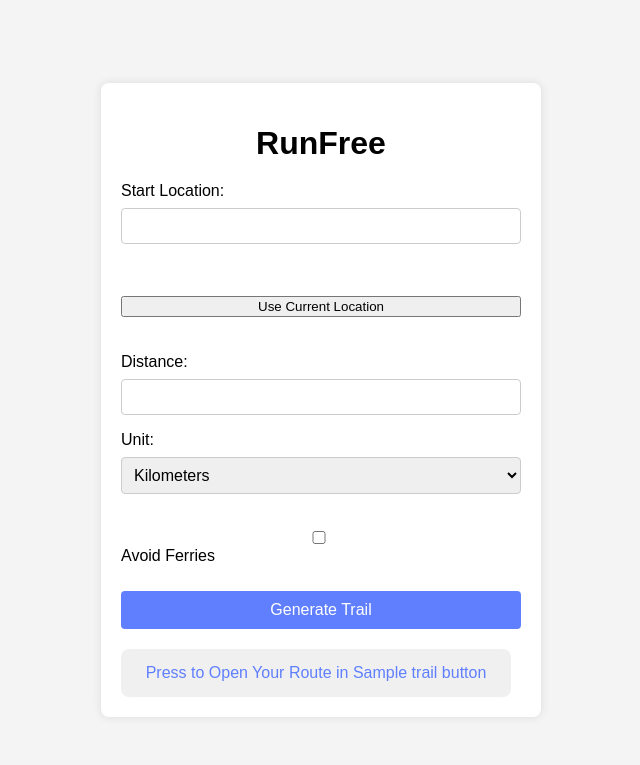
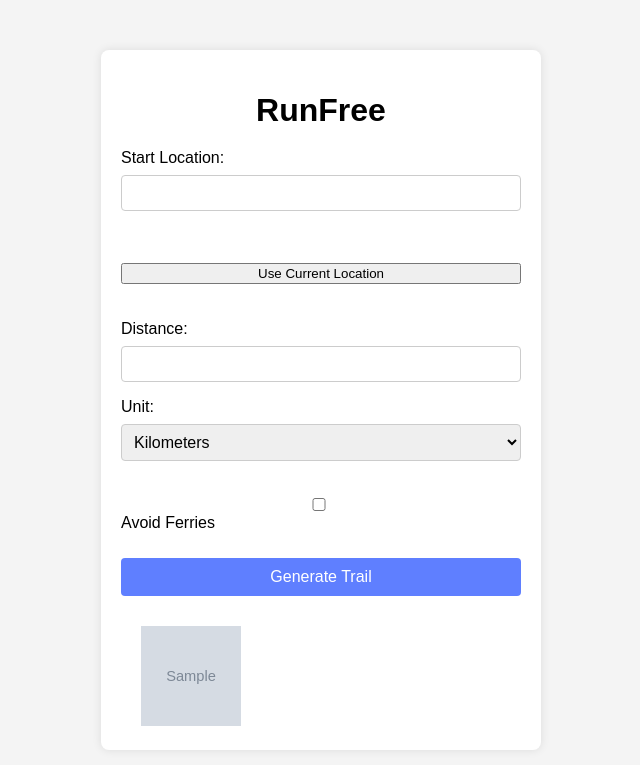
Before and after one commit to dcolinmorgan/runfree, a Flask app: template templates/index.html in a window 1280 px wide. Shown: the top 765 px of the page, without its empty margins (319-959 px from the left). Run offline with Flask 3, Linux system fonts and the light colour scheme; the template is opened without the code that fills it: most values are stand-ins (such as "Sample title", 1, 10 or a date in 2020); grey boxes marked "Sample" are stand-in pictures.

Commit message:
better map icons
for 3 map services

```diff
--- a/main.py
+++ b/main.py
@@ -92,7 +92,7 @@ def generate_trail(start_location, distance, unit):
   apple_maps_link = f"http://maps.apple.com/?saddr={start_location_encoded}&daddr={start_location_encoded}&dirflg=w&wp={waypoints_encoded}"
   openstreetmap_link = f"https://www.openstreetmap.org/directions?engine=graphhopper_foot&route={start_location_encoded}%3B{start_location_encoded}&route={waypoints_encoded}"
 
-  return google_maps_link, mapbox_link, apple_maps_link, openstreetmap_link
+  return google_maps_link, apple_maps_link, openstreetmap_link
 
 
 def geocode_location(location):
@@ -110,8 +110,12 @@ def index():
     unit = request.form['unit']
     # avoid_ferries = 'avoid_ferries' in request.form
     trail_links = generate_trail(start_location, distance, unit)
-    button_names = ["Google Maps", "MapBox", "Apple Maps", "OpenStreet Maps"]
-    trail_buttons = list(zip(button_names, trail_links))
+    button_names = ["GoogleMaps", "AppleMaps", "OpenStreetMaps"]
+    icon_paths = [
+        "static/icons/GoogleMaps.png", "static/icons/AppleMaps.png",
+        "static/icons/OpenStreetMaps.png"
+    ]
+    trail_buttons = list(zip(button_names, trail_links, icon_paths))
     return render_template('index.html', trail_buttons=trail_buttons)
   return render_template('index.html')
 
--- a/static/style.css
+++ b/static/style.css
@@ -1,131 +1,3 @@
-/* Basic style for the button */
-.upload-strava-button {
-    padding: 10px 20px;
-    background-color: #FF5733; /* Orange color for the button */
-    color: white;
-    text-decoration: none;
-    border-radius: 5px;
-    font-weight: bold;
-    display: inline-block;
-}
-
-/* Hover effect for the button */
-.upload-strava-button:hover {
-    background-color: #C70039; /* Darker red color when hovering */
-    cursor: pointer; /* Show a pointer cursor */
-    color: white;
-    text-decoration: none;
-    border-radius: 5px;
-    font-weight: bold;
-    display: inline-block;
-}
-
-/* Tooltip style */
-.upload-strava-button:hover::after {
-    content: attr(title); /* Use the title attribute as tooltip content */
-    position: absolute;
-    background-color: #333; /* Dark background for the tooltip */
-    color: white;
-    padding: 5px 10px;
-    border-radius: 3px;
-    bottom: 50px; /* Adjust the position of the tooltip */
-    left: 50%;
-    transform: translateX(-50%);
-    white-space: nowrap; /* Prevent line breaks in tooltip */
-    z-index: 1; /* Make sure the tooltip is on top */
-    opacity: 0.3; /* Adjust opacity for better visibility */
-    text-align: center;
-  /* visibility: hidden;
-  width: max-content;
-  background-color: rgba(0, 0, 0, 0.75);
-  color: #fff;
-  text-align: center;
-  border-radius: 5px;
-  padding: 5px;
-  position: absolute;
-  z-index: 1;
-  bottom: 100%; /* Position above the button */
-  /* left: 50%; */
-  /* transform: translateX(-50%); */
-  /* opacity: 0; */
-  /* transition: opacity 0.3s; */ */
-}
-
-
-<title>Trail Generator</title>
-<style>
-    body {
-        font-family: Arial, sans-serif;
-        margin: 0;
-        padding: 0;
-        background-color: #f4f4f4;
-        display: flex;
-        justify-content: center;
-        align-items: center;
-        height: 100vh;
-    }
-
-    .container {
-        background-color: #fff;
-        padding: 20px;
-        border-radius: 8px;
-        box-shadow: 0 0 10px rgba(0, 0, 0, 0.1);
-        width: 90%;
-        max-width: 400px;
-    }
-
-    h1 {
-        text-align: center;
-        margin-bottom: 20px;
-    }
-
-    form {
-        display: flex;
-        flex-direction: column;
-    }
-
-    label {
-        margin-bottom: 8px;
-    }
-
-    input[type="text"],
-    input[type="number"],
-    select {
-        padding: 8px;
-        margin-bottom: 16px;
-        border-radius: 4px;
-        border: 1px solid #ccc;
-        font-size: 16px;
-    }
-
-    input[type="checkbox"] {
-        margin-right: 8px;
-    }
-
-    input[type="submit"] {
-        padding: 10px 20px;
-        background-color: #5F7FFF;
-        color: #fff;
-        border: none;
-        border-radius: 4px;
-        cursor: pointer;
-        font-size: 16px;
-        transition: background-color 0.3s;
-    }
-
-    input[type="submit"]:hover {
-        background-color: #4d6aff;
-    }
-
-    .result {
-        margin-top: 20px;
-        text-align: center;
-    }
-
-    .result a {
-        color: #5F7FFF;
-        text-decoration: none;
-    }
 
 body {
     font-family: Arial, sans-serif;
@@ -206,5 +78,42 @@
     color: #5F7FFF;
     text-decoration: none;
 }
+.button-container {
+  display: flex;
+}
 
-</style>
+.button {
+  margin-right: 20px; /* Adjust as needed */
+  margin-left: 20px; /* Adjust as needed */
+  margin-top: 20px; /* Adjust as needed */
+
+}
+
+.button a {
+  display: flex;
+  align-items: center;
+  justify-content: center;
+  text-decoration: none;
+  background-color: #f0f0f0; /* Button background color */
+  border: 1px solid #ccc; /* Button border */
+  border-radius: 5px; /* Button border radius */
+  padding: 10px; /* Button padding */
+  transition: background-color 0.3s ease;
+}
+
+.button a:hover {
+  background-color: #e0e0e0; /* Button background color on hover */
+}
+
+.button img {
+  width: 100px; /* Adjust icon size */
+  height: 100px; /* Adjust icon size */
+  margin-right: 5px; Adjust spacing between icon and text
+  margin-left: 5px; /* Adjust as needed */
+  margin-top: 10px; /* Adjust as needed */
+
+}
+
+.button span {
+  font-size: 16px; /* Adjust text size */
+}
--- a/templates/index.html
+++ b/templates/index.html
@@ -28,11 +28,14 @@
             <input type="submit" value="Generate Trail">
         </form>
         {% if trail_buttons %}
-            {% for button_name, trail_link in trail_buttons %}
-                <div class="result">
-                    <a href="{{ trail_link }}" target="_blank">Press to Open Your Route in {{ button_name }}</a>
-                </div>
-            {% endfor %}
+            <div class="button-container">
+                {% for button_name, trail_link, icon_path in trail_buttons %}
+                <a href="{{ trail_link }}" target="_blank" class="button">
+                    <img src="{{ icon_path }}" >
+                    <!-- <span>{{ button_name }}</span> -->
+                </a>
+                {% endfor %}
+            </div>
         {% endif %}
     <div id="result" class="result" style="display:none;"></div>
 
```
Also changed, not shown: static/icons/AppleMaps.png (added), static/icons/GoogleMaps.png (added), static/icons/OpenStreetMaps.png (added). Lines whose indentation alone changed are shown as unchanged.
